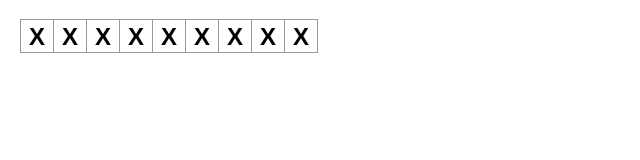
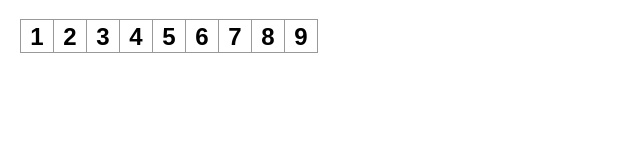
Before and after one commit to smminassian/ex6, a React (Create React App) app in the folder src/: page / in a window 1280 px wide. Shown: the top 160 px of the page, without its empty margins (0-640 px from the left). Built offline with nearby package versions, Linux system fonts and the light colour scheme.

Commit message:
Adding divs and about to change css

```diff
--- a/src/App.js
+++ b/src/App.js
@@ -1,22 +1,23 @@
 export default function Square() {
   return (
-    //Left off step before 123
-    //                     456
-    //                     789
     <>
-      <button className="square">X</button>
-      <button className="square">X</button>
+      <div class = "board_row">
+        <button className="square">1</button>
+        <button className="square">2</button>
+        <button className="square">3</button>
+      </div>
 
-      <button className="square">X</button>
-      <button className="square">X</button>
+      <div class = "board_row">
+        <button className="square">4</button>
+        <button className="square">5</button>
+        <button className="square">6</button>
+      </div>
 
-      <button className="square">X</button>
-      <button className="square">X</button>
-
-      <button className="square">X</button>
-      <button className="square">X</button>
-
-      <button className="square">X</button>
+      <div class = "board_row">
+        <button className="square">7</button>
+        <button className="square">8</button>
+        <button className="square">9</button>
+      </div>
 
     </>
 
```
